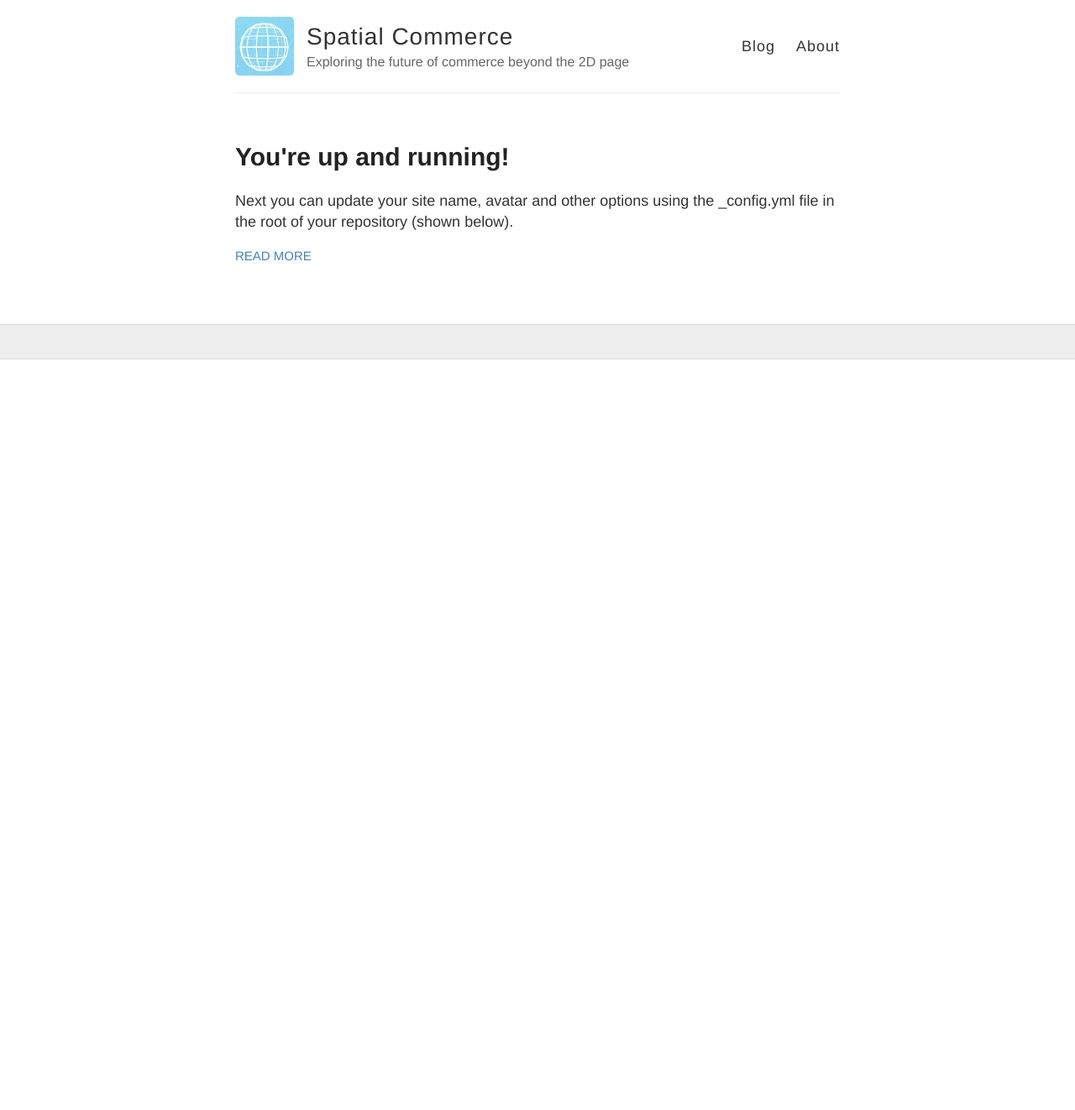
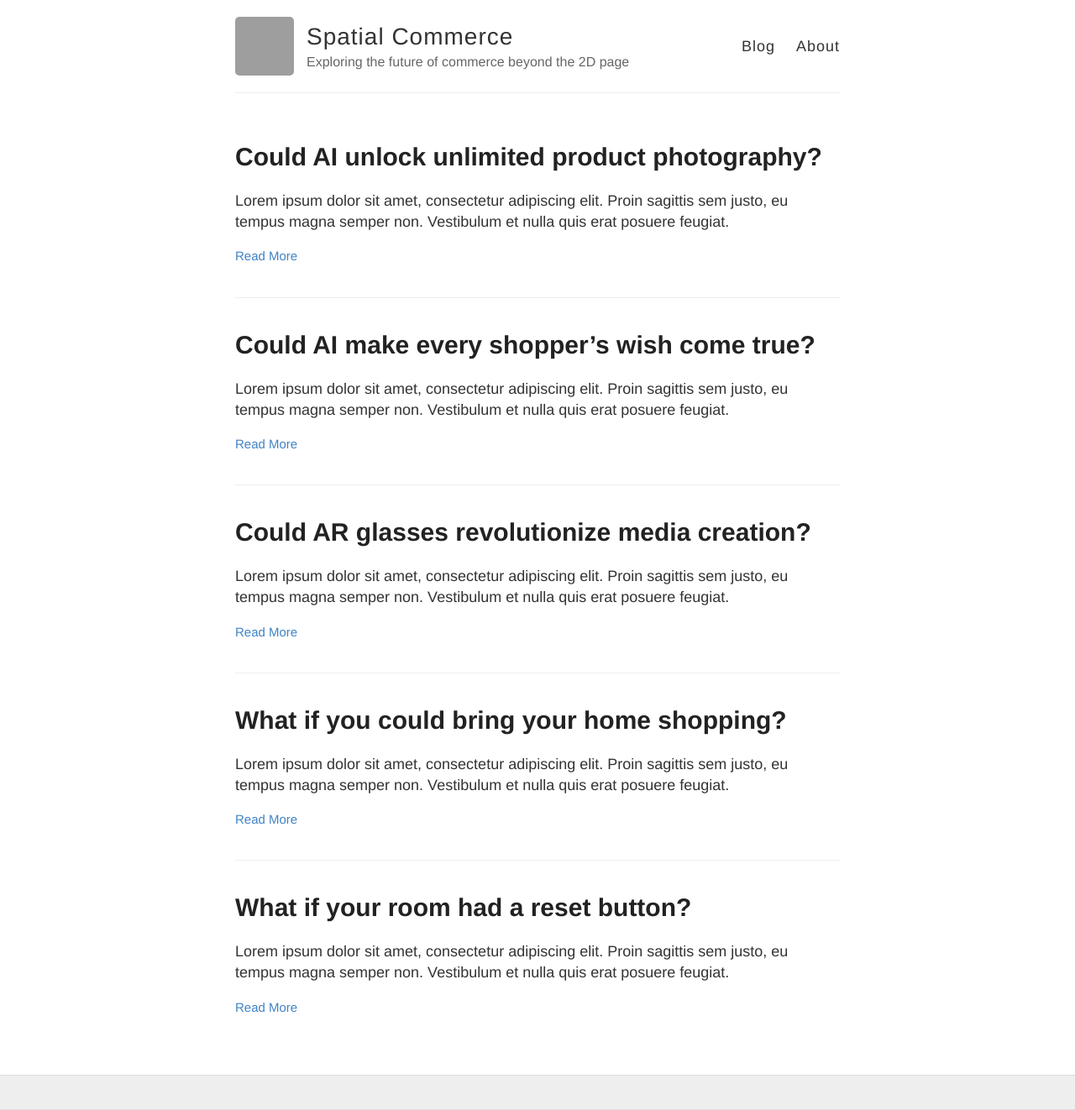
Before and after one commit to Shopify/spatial-commerce-projects, a Jekyll site: the page built from index.html, in a window 1280 px wide. Shown: the whole page at 84% size. Built offline with Jekyll 4.4.1, drawn with Linux system fonts in a browser that asks for light colours; before the commit the page ends 900 px from its top, so only the background shows below that; grey boxes are pictures that could not be loaded.

Commit message:
Add skeleton posts.

```diff
--- a/_config.yml
+++ b/_config.yml
@@ -9,7 +9,7 @@ name: Spatial Commerce
 description: Exploring the future of commerce beyond the 2D page
 
 # URL of your avatar or profile pic (you could use your GitHub profile pic)
-avatar: https://github.com/Shopify/spatial-commerce-projects/blob/main/images/spatial_commerce_logo.png
+avatar: https://avatars.githubusercontent.com/u/8085?s=200&v=4
 
 #
 # Flags below are optional
--- a/_posts/2014-3-3-Hello-World.md
+++ /dev/null
@@ -1,10 +0,0 @@
----
-layout: post
-title: You're up and running!
----
-
-Next you can update your site name, avatar and other options using the _config.yml file in the root of your repository (shown below).
-
-![_config.yml]({{ site.baseurl }}/images/config.png)
-
-The easiest way to make your first post is to edit this one. Go into /_posts/ and update the Hello World markdown file. For more instructions head over to the [Jekyll Now repository](https://github.com/barryclark/jekyll-now) on GitHub.
--- /dev/null
+++ b/_posts/2022-10-1-AI-Product-Photos.md
@@ -0,0 +1,6 @@
+---
+layout: post
+title: Could AI unlock unlimited product photography?
+---
+
+Lorem ipsum dolor sit amet, consectetur adipiscing elit. Proin sagittis sem justo, eu tempus magna semper non. Vestibulum et nulla quis erat posuere feugiat.
--- /dev/null
+++ b/_posts/2022-6-1-Space-Eraser.md
@@ -0,0 +1,6 @@
+---
+layout: post
+title: What if your room had a reset button?
+---
+
+Lorem ipsum dolor sit amet, consectetur adipiscing elit. Proin sagittis sem justo, eu tempus magna semper non. Vestibulum et nulla quis erat posuere feugiat.
--- /dev/null
+++ b/_posts/2022-7-1-Reverse-AR.md
@@ -0,0 +1,6 @@
+---
+layout: post
+title: What if you could bring your home shopping?
+---
+
+Lorem ipsum dolor sit amet, consectetur adipiscing elit. Proin sagittis sem justo, eu tempus magna semper non. Vestibulum et nulla quis erat posuere feugiat.
--- /dev/null
+++ b/_posts/2022-8-1-Spatial-Admin.md
@@ -0,0 +1,6 @@
+---
+layout: post
+title: Could AR glasses revolutionize media creation?
+---
+
+Lorem ipsum dolor sit amet, consectetur adipiscing elit. Proin sagittis sem justo, eu tempus magna semper non. Vestibulum et nulla quis erat posuere feugiat.
--- /dev/null
+++ b/_posts/2022-9-1-AI-Genie.md
@@ -0,0 +1,6 @@
+---
+layout: post
+title: Could AI make every shopper’s wish come true?
+---
+
+Lorem ipsum dolor sit amet, consectetur adipiscing elit. Proin sagittis sem justo, eu tempus magna semper non. Vestibulum et nulla quis erat posuere feugiat.
--- a/style.scss
+++ b/style.scss
@@ -266,7 +266,6 @@ nav {
   }
 
   .read-more {
-    text-transform: uppercase;
     font-size: 15px;
   }
 }
```
Also changed, not shown: images/spatial_commerce_logo.png (deleted).
